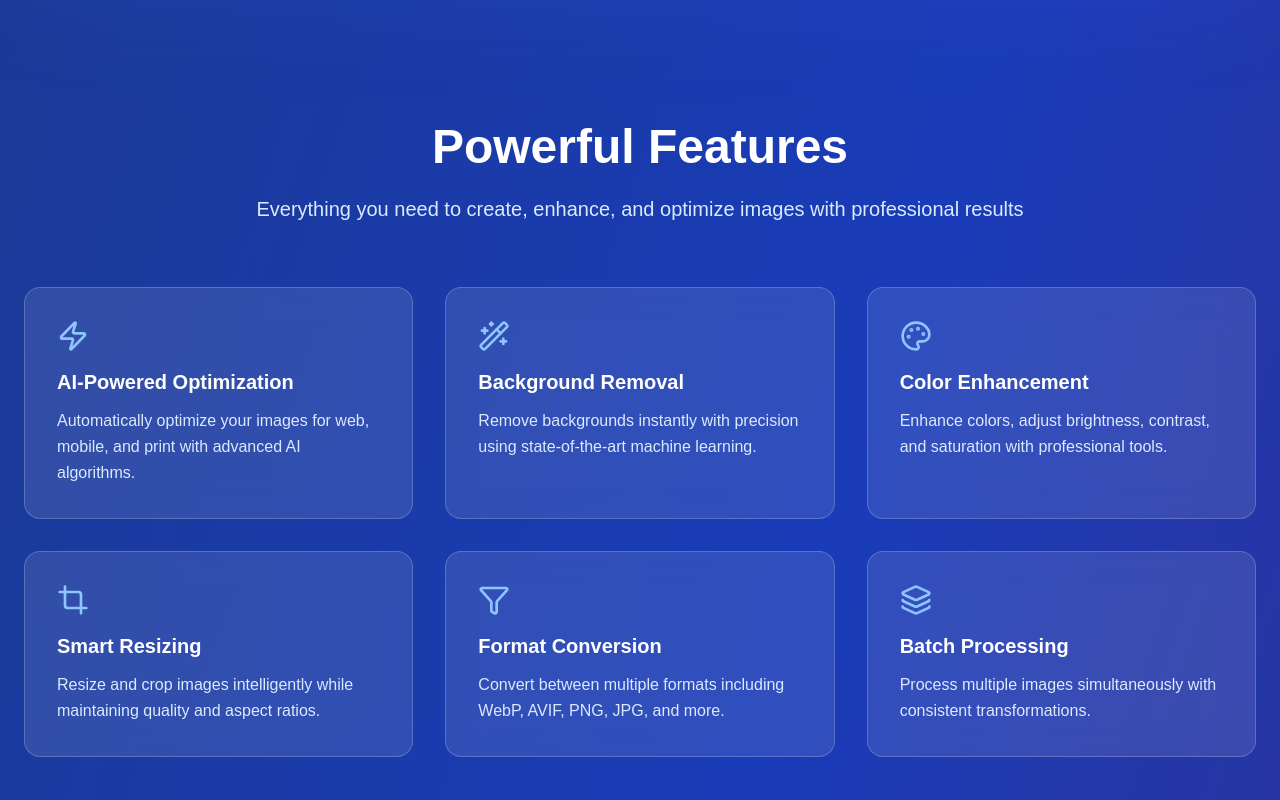
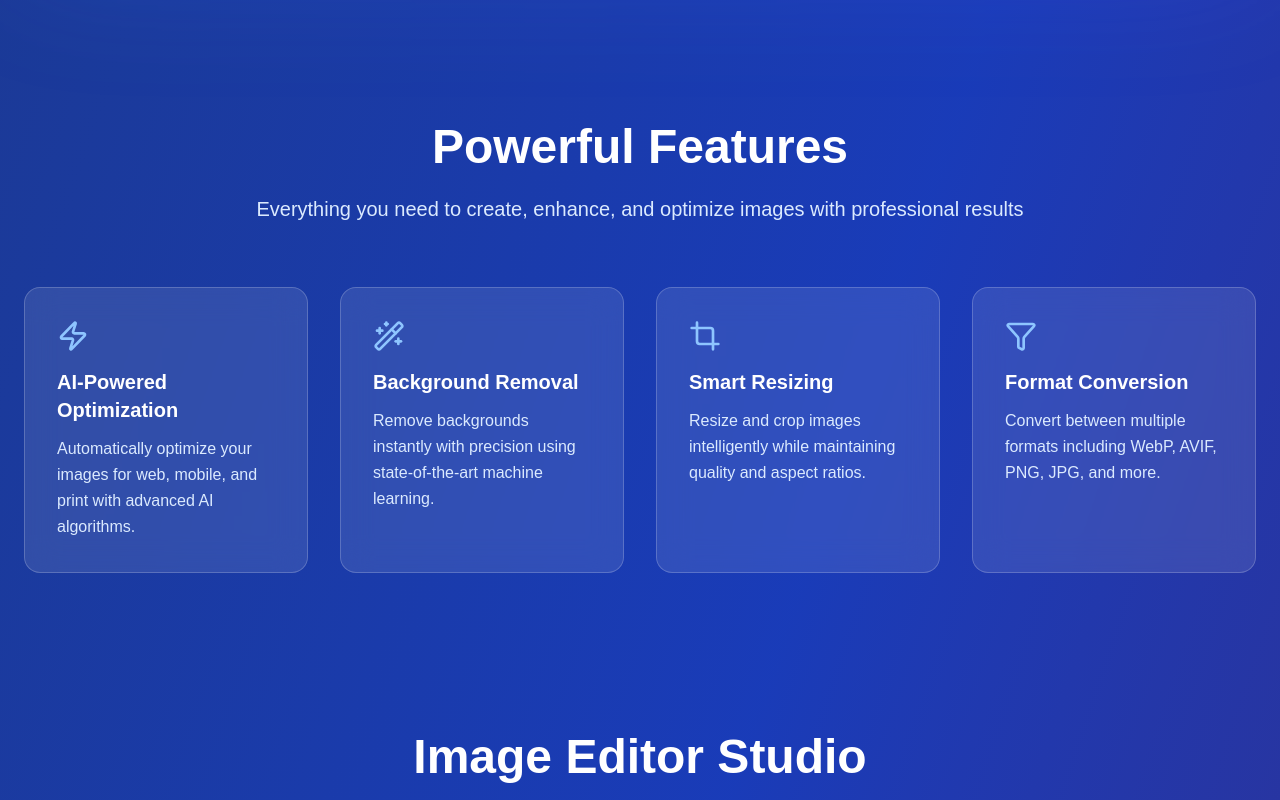
Before and after one commit to dkeval08/image-k-format, a Next.js app: page / in a window 1280 px wide. Shown: the part 840-1640 px from the top of the page. Built offline with nearby package versions, Linux system fonts and the light colour scheme.

Commit message:
Update Features section

```diff
--- a/src/app/components/FeaturesSection.jsx
+++ b/src/app/components/FeaturesSection.jsx
@@ -3,7 +3,7 @@
 
 const FeaturesSection = ({ features, containerVariants, itemVariants }) => (
   <section id="features" className="py-20 px-6 relative z-10">
-    <div className="max-w-7xl mx-auto">
+    <div className=" mx-auto">
       <motion.div
         initial={{ opacity: 0, y: 50 }}
         whileInView={{ opacity: 1, y: 0 }}
@@ -24,7 +24,7 @@
         initial="hidden"
         whileInView="visible"
         viewport={{ once: true }}
-        className="grid grid-cols-1 md:grid-cols-2 lg:grid-cols-3 gap-8"
+        className="grid grid-cols-1 md:grid-cols-2 lg:grid-cols-4  gap-8"
       >
         {features.map((feature, index) => (
           <motion.div
--- a/src/app/components/ImageModifier.jsx
+++ b/src/app/components/ImageModifier.jsx
@@ -181,12 +181,12 @@
       description:
         "Remove backgrounds instantly with precision using state-of-the-art machine learning.",
     },
-    {
-      icon: <Palette className="w-8 h-8" />,
-      title: "Color Enhancement",
-      description:
-        "Enhance colors, adjust brightness, contrast, and saturation with professional tools.",
-    },
+    // {
+    //   icon: <Palette className="w-8 h-8" />,
+    //   title: "Color Enhancement",
+    //   description:
+    //     "Enhance colors, adjust brightness, contrast, and saturation with professional tools.",
+    // },
     {
       icon: <Crop className="w-8 h-8" />,
       title: "Smart Resizing",
@@ -199,12 +199,12 @@
       description:
         "Convert between multiple formats including WebP, AVIF, PNG, JPG, and more.",
     },
-    {
-      icon: <Layers className="w-8 h-8" />,
-      title: "Batch Processing",
-      description:
-        "Process multiple images simultaneously with consistent transformations.",
-    },
+    // {
+    //   icon: <Layers className="w-8 h-8" />,
+    //   title: "Batch Processing",
+    //   description:
+    //     "Process multiple images simultaneously with consistent transformations.",
+    // },
   ];
 
   const stats = [
```
